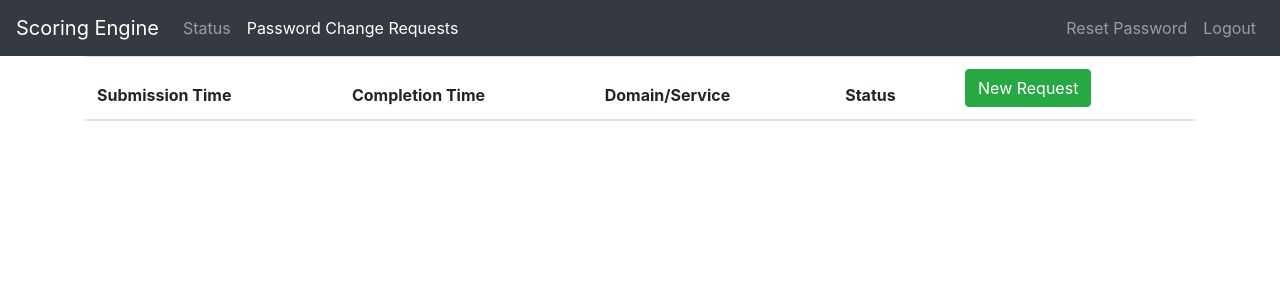
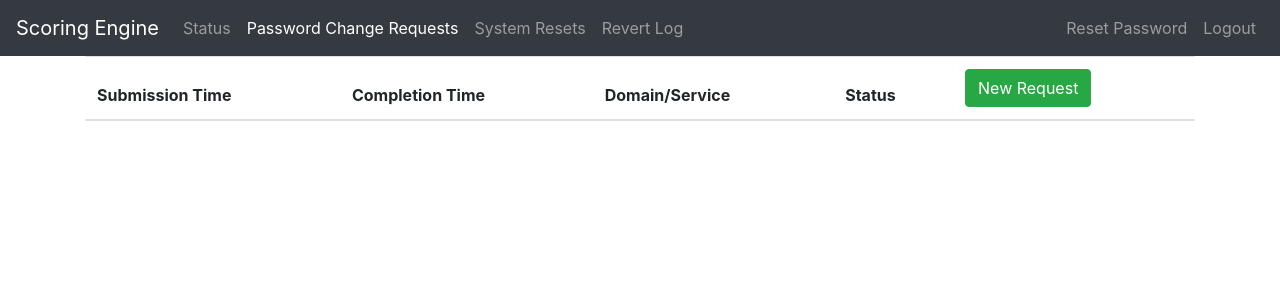
Before and after one commit to DSU-DefSec/ScoringEngine, a Flask app: page /pcr in a window 1280 px wide. Shown: the top 300 px of the page. Run offline with Flask 2, Linux system fonts and the light colour scheme; the visitor is signed in with stand-in values (Sample User, id 1); data that the repository does not hold is empty; parts of the project's set-up code (start-up, migrations or seed data) failed here and were passed over; some libraries are stand-ins or nearby versions.

Commit message:
Revert log

```diff
--- a/scoring/web/server.py
+++ b/scoring/web/server.py
@@ -335,3 +335,16 @@ def systems():
                 db.insert('revert_log', ['team_id', 'system'], [tid, system])
     systems = wm.systems
     return render_template('systems.html', systems=systems, penalty=wm.settings['revert_penalty'], errors=errors)
+
+@app.route('/revert_log', methods=['GET'])
+@login_required
+def revert_log():
+    teams = {}
+    for team in wm.teams:
+        teams[team.id] = team.name
+
+    if current_user.name == 'admin':
+        reverts = db.getall('revert_log')
+    else:
+        reverts = db.get('revert_log', ['*'], where='team_id=%s', args=(current_user.team.id,))
+    return render_template('revert_log.html', teams=teams, reverts=reverts)
--- a/scoring/web/templates/base.html
+++ b/scoring/web/templates/base.html
@@ -23,6 +23,12 @@
     {% if current_user.is_authenticated %}
     <li class="d-inline-block nav-item {% block pcr %}{% endblock %}">
         <a class="nav-link" href="{{ url_for('pcr') }}">Password Change Requests</a>
+    </li>
+    <li class="d-inline-block nav-item {% block systems %}{% endblock %}">
+        <a class="nav-link" href="{{ url_for('systems') }}">System Resets</a>
+    </li>
+    <li class="d-inline-block nav-item {% block revert_log %}{% endblock %}">
+        <a class="nav-link" href="{{ url_for('revert_log') }}">Revert Log</a>
     </li>
     {% endif %}
     {% if current_user.is_authenticated and current_user.name == 'admin' %}
```
Also changed, not shown: scoring/web/templates/revert_log.html (added, +36 -0 lines).
